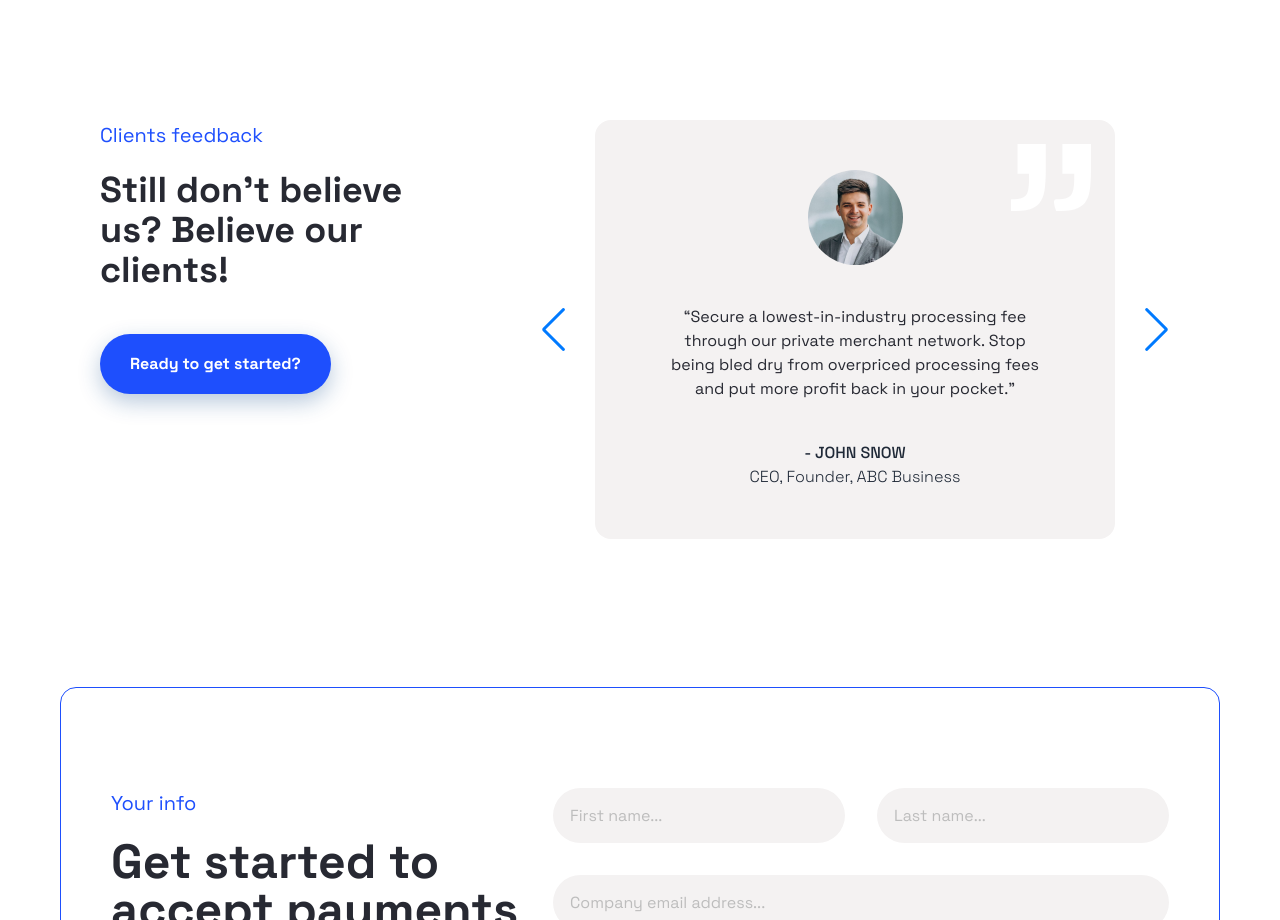
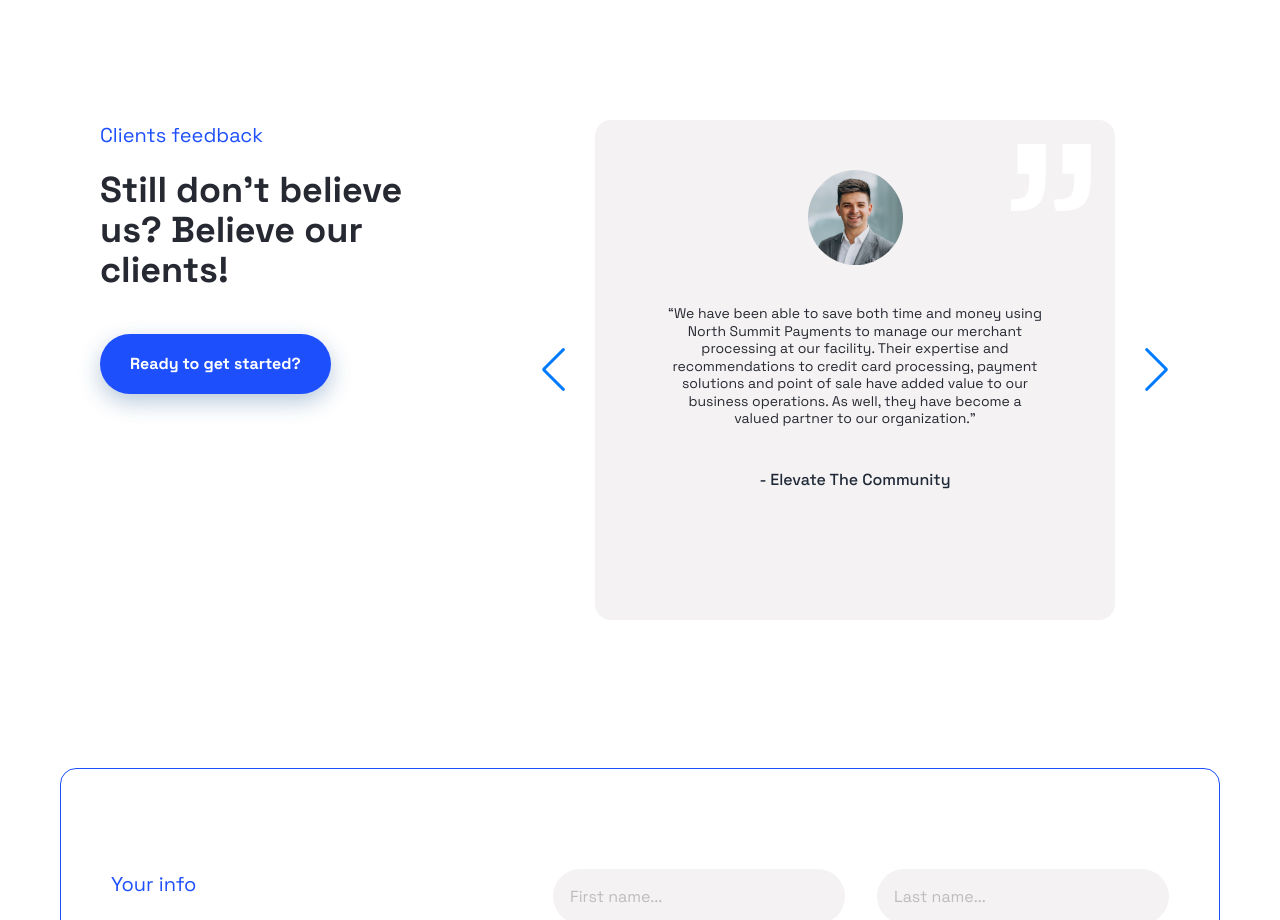
Before and after one commit to nasif07/NSP-landing-page, a React (Vite) app: page / in a window 1280 px wide. Shown: the part 3940-4860 px from the top of the page. Built offline with nearby package versions, Linux system fonts and the light colour scheme.

Commit message:
edit testimonial

```diff
--- a/src/pages/Feedback.jsx
+++ b/src/pages/Feedback.jsx
@@ -17,46 +17,60 @@ const Feedback = () => {
                 <Swiper data-aos="fade-up" data-aos-duration="1000"
                     rewind={true}
                     navigation={true}
+                    pagination={true}
                     modules={[Navigation]}
                     className="flex-1"
                 >
                     <SwiperSlide className=' rounded-2xl'>
-                        <div className='md:mx-[65px] lg:px-[50px] py-6 md:py-[50px] bg-[#F4F2F2] rounded-2xl relative'>
+                        <div className='md:mx-[65px] lg:px-[50px] py-6 md:py-[50px] bg-[#F4F2F2] rounded-2xl relative min-h-[405px] md:min-h-[500px]'>
                             <div className='absolute top-6 right-6'>
                                 <img className='w-[80px]' src={icon} alt="" />
                             </div>
                             <div className='flex justify-center'>
                                 <img className=' rounded-full' src={avatar} alt="" />
                             </div>
-                            <p className='text-[#272932] py-6 md:py-10 px-12 md:px-5 lg:px-0 max-w-[380px] mx-auto  text-justify md:text-center'>“Secure a lowest-in-industry processing fee through our private merchant network. Stop being bled dry from overpriced processing fees and put more profit back in your pocket.”</p>
-                            <h4 className='font-medium text-center'>- JOHN SNOW</h4>
-                            <p className='font-light text-center'>CEO, Founder, ABC Business</p>
+                            <p className='text-[#272932] py-6 md:py-10 px-12 md:px-5 lg:px-0 max-w-[380px] mx-auto text-justify md:text-center text-[14px] leading-tight'>“We have been able to save both time and money using North Summit Payments to manage our merchant processing at our facility.  Their expertise and recommendations to credit card processing, payment solutions and point of sale have added value to our business operations.  As well, they have become a valued partner to our organization.”</p>
+                            <h4 className='font-medium text-center'>- Elevate The Community</h4>
+                            {/* <p className='font-light text-center'></p> */}
                         </div>
                     </SwiperSlide>
                     <SwiperSlide className=' rounded-2xl'>
-                        <div className='md:mx-[65px] lg:px-[50px] py-6 md:py-[50px] bg-[#F4F2F2] rounded-2xl relative'>
+                        <div className='md:mx-[65px] lg:px-[50px] py-6 md:py-[50px] bg-[#F4F2F2] rounded-2xl relative min-h-[405px] md:min-h-[500px]'>
                             <div className='absolute top-6 right-6'>
                                 <img className='w-[80px]' src={icon} alt="" />
                             </div>
                             <div className='flex justify-center'>
                                 <img className=' rounded-full' src={avatar} alt="" />
                             </div>
-                            <p className='text-[#272932] py-6 md:py-10 px-12 md:px-5 lg:px-0 max-w-[380px] mx-auto text-justify md:text-center'>“Secure a lowest-in-industry processing fee through our private merchant network. Stop being bled dry from overpriced processing fees and put more profit back in your pocket.”</p>
-                            <h4 className='font-medium text-center'>- JOHN SNOW</h4>
-                            <p className='font-light text-center'>CEO, Founder, ABC Business</p>
+                            <p className='text-[#272932] py-6 md:py-10 px-12 md:px-5 lg:px-0 max-w-[380px] mx-auto text-justify md:text-center'>“North Summit Payments was able to decrease the rate we were paying our credit card processor by 1.5% (a decrease of 43%) resulting in enormous savings!”</p>
+                            <h4 className='font-medium text-center'>- Grove Medical</h4>
+                            {/* <p className='font-light text-center'></p> */}
                         </div>
                     </SwiperSlide>
                     <SwiperSlide className=' rounded-2xl'>
-                        <div className='md:mx-[65px] lg:px-[50px] py-6 md:py-[50px] bg-[#F4F2F2] rounded-2xl relative'>
+                        <div className='md:mx-[65px] lg:px-[50px] py-6 md:py-[50px] bg-[#F4F2F2] rounded-2xl relative  min-h-[405px] md:min-h-[500px]'>
                             <div className='absolute top-6 right-6'>
                                 <img className='w-[80px]' src={icon} alt="" />
                             </div>
                             <div className='flex justify-center'>
                                 <img className=' rounded-full' src={avatar} alt="" />
                             </div>
-                            <p className='text-[#272932] py-6 md:py-10 px-12 text-justify md:px-5 lg:px-0 max-w-[380px] mx-auto md:text-center'>“Secure a lowest-in-industry processing fee through our private merchant network. Stop being bled dry from overpriced processing fees and put more profit back in your pocket.”</p>
-                            <h4 className='font-medium text-center'>- JOHN SNOW</h4>
-                            <p className='font-light text-center'>CEO, Founder, ABC Business</p>
+                            <p className='text-[#272932] py-6 md:py-10 px-12 text-justify md:px-5 lg:px-0 max-w-[380px] mx-auto md:text-center text-[14px] leading-tight'>“Awesome Experience. North Summit Payments makes the whole credit card payments experience so easy and simple. I never have any doubt as to where I should go for any information I may need and the customer service with NSP is awesome. The savings were much more then we expected as well as we are savings thousands annually not hundreds.</p>
+                            <h4 className='font-medium text-center'>-Pandora</h4>
+                            {/* <p className='font-light text-center'></p> */}
+                        </div>
+                    </SwiperSlide>
+                    <SwiperSlide className=' rounded-2xl'>
+                        <div className='md:mx-[65px] lg:px-[50px] py-6 md:py-[50px] bg-[#F4F2F2] rounded-2xl relative min-h-[405px] md:min-h-[500px]'>
+                            <div className='absolute top-6 right-6'>
+                                <img className='w-[80px]' src={icon} alt="" />
+                            </div>
+                            <div className='flex justify-center'>
+                                <img className=' rounded-full' src={avatar} alt="" />
+                            </div>
+                            <p className='text-[#272932] py-6 md:py-10 px-12 text-justify md:px-5 lg:px-0 max-w-[380px] mx-auto md:text-center text-[14px]'>“We have been with North Summit Payments for over 10 years.  We were one of the first businesses to use Clover Flex and we love it.  I would strongly recommend NSP to any business that accepts credit card payments”</p>
+                            <h4 className='font-medium text-center'>Smiles in Motion – Dr. Allyson Bourke</h4>
+                            <p className='font-light text-center'> – Orthodontist</p>
                         </div>
                     </SwiperSlide>
 
```
